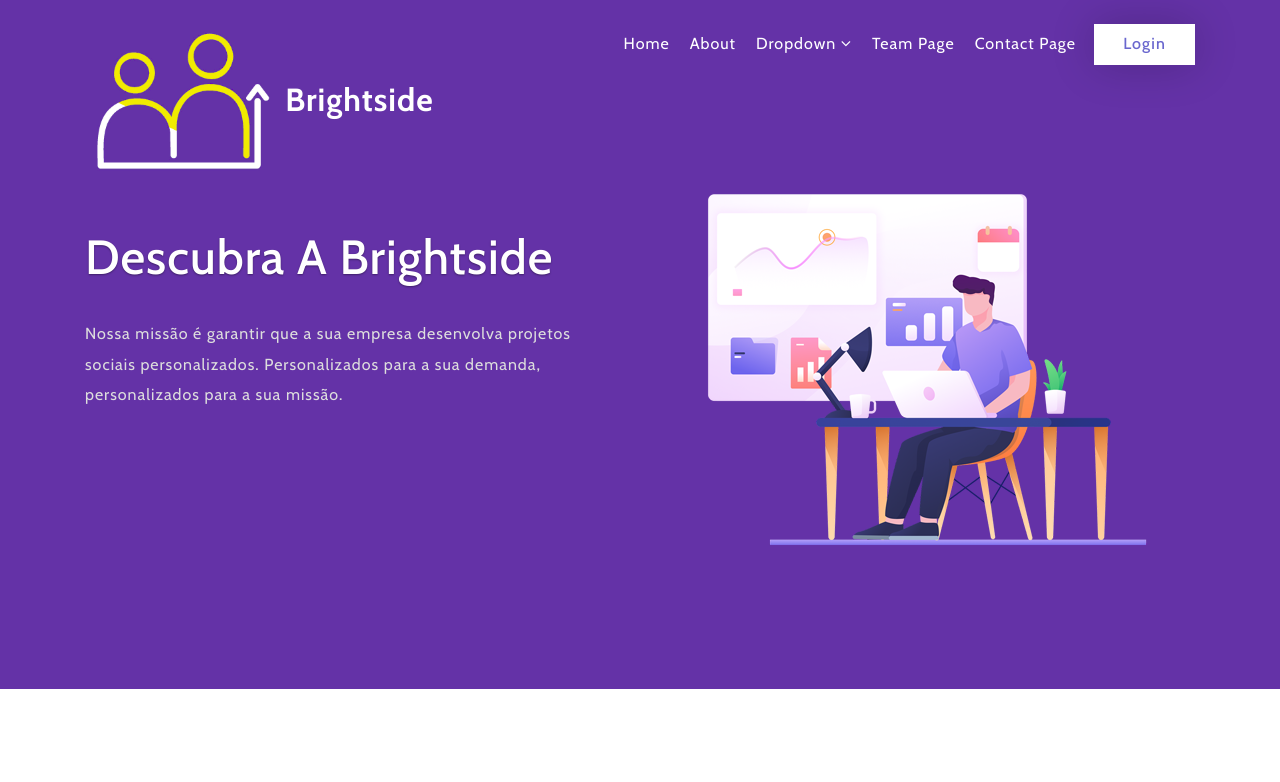
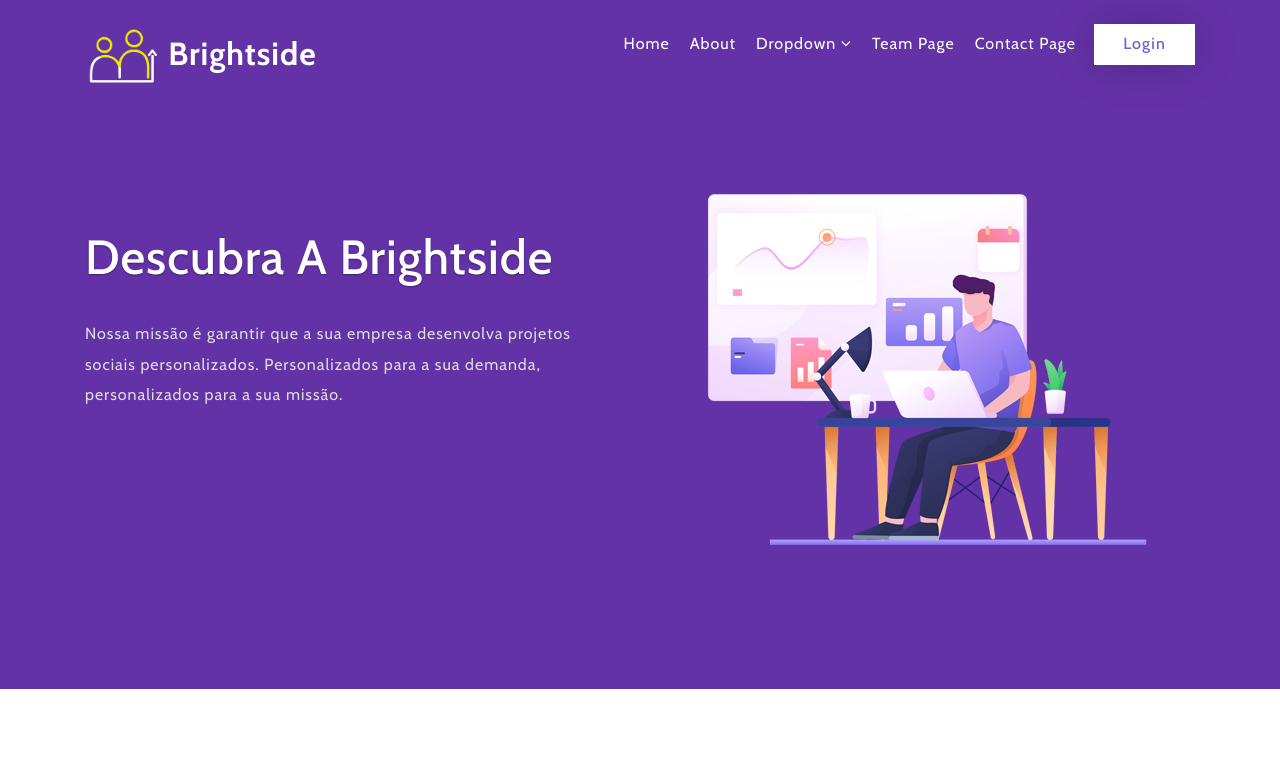
Before and after one commit to jg-lopes/brightside, a plain HTML site: page index.html in a window 1280 px wide. Shown: the top 782 px of the page. Drawn offline with nearby package versions, Linux system fonts and the light colour scheme.

Commit message:
Mudanças no logo do header

```diff
--- a/css/style.css
+++ b/css/style.css
@@ -1420,3 +1420,8 @@ a.move-top span{
 		max-width: 20%;
 	}
 }
+
+.small-logo {
+    max-height: 75px;
+    max-width: 75px;
+}
--- a/index.html
+++ b/index.html
@@ -42,7 +42,7 @@ Smartphone Compatible web template, free webdesigns for Nokia, Samsung, LG, Sony
 <header class="py-4">
 	<div class="container">
 			<div id="logo">
-				<h1> <a href="index.html"><img src="images/pequeno_logotipo_brightside.png" alt="" class="img-fluid"/> Brightside</a></h1>
+				<h1> <a href="index.html"><img src="images/pequeno_logotipo_brightside.png" alt="" class="small-logo"/> Brightside</a></h1>
 				<!-- <h1> <a href="index.html"><span class="fa fa-cloud" aria-hidden="true"></span> Brightside</a></h1> -->
 			</div>
 		<!-- nav -->
```
